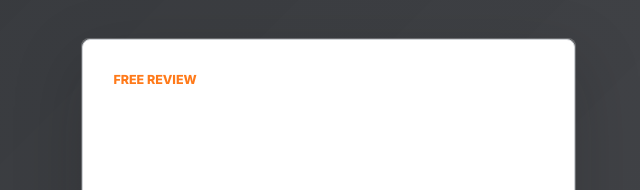
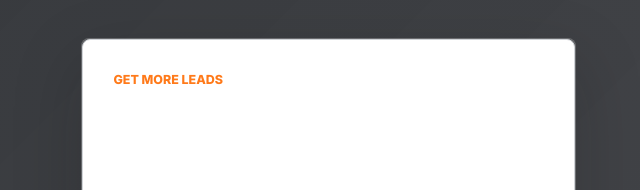
Before and after one commit to childma-spareme/wildfire, a website built with Vite: page index.html in a window 1280 px wide. Shown: the part 156-346 px from the top of the page, 640-1280 px from the left. Built offline with nearby package versions, Linux system fonts and the light colour scheme.

Commit message:
Update CTA wording

```diff
--- a/index.html
+++ b/index.html
@@ -265,7 +265,7 @@
           <form class="contact-form hero-form" id="lead-form" action="https://formspree.io/f/xvzllpgk" method="post">
             <input type="hidden" name="_subject" value="New Wildfire Digital Marketing lead">
             <div class="form-heading">
-              <p class="eyebrow">Free review</p>
+              <p class="eyebrow">Get more leads</p>
               <h2>Tell us what you need help with.</h2>
             </div>
             <label>
@@ -517,7 +517,7 @@
         <div class="process-grid">
           <div>
             <span>1</span>
-            <h3>Review</h3>
+            <h3>Look at what is working</h3>
             <p>We look at your website, Google presence, competitors, and current lead flow.</p>
           </div>
           <div>
```
